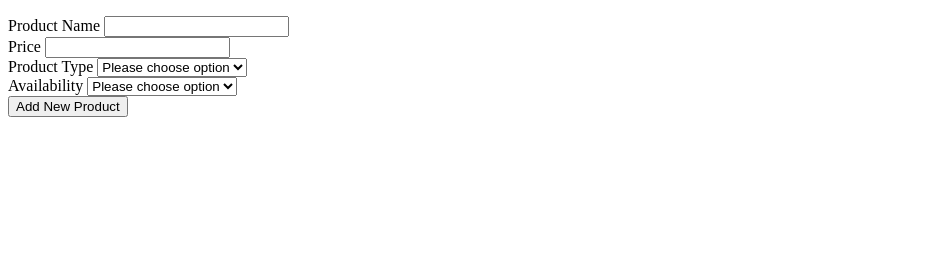
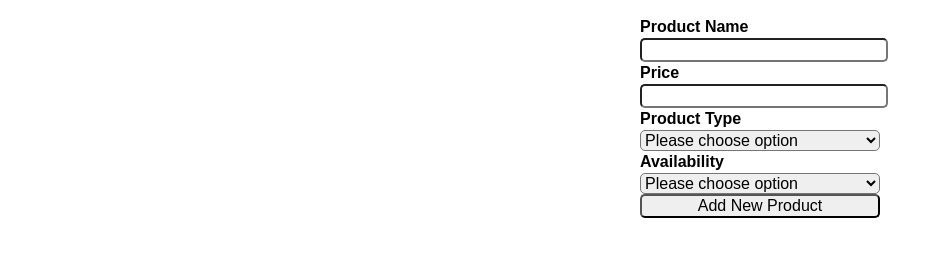
Before and after one commit to Obe101/Add-Product-Form, a plain HTML site: page Index.html in a window 1280 px wide. Shown: the whole page, without its empty margins (0-943 px from the left). Drawn offline with Linux system fonts and the light colour scheme.

Commit message:
Added css file and some styling

```diff
--- a/Index.html
+++ b/Index.html
@@ -5,6 +5,7 @@
     <meta name="viewport" content="width=device-width, initial-scale=1.0">
     <title>Add Product Form</title>
     <script src="/js/main.js"></script>
+    <link rel="stylesheet" href="/css/main.css">
 </head>
 <body>
     <div >
@@ -33,13 +34,14 @@
 
         <label for="availability">Availability</label>
         <select id="availability">
-        <option value="">Please choose option</option>
+        <option value="" >Please choose option</option>
         <option >In-store and online</option>
         <option >Online only</option>
         </select>
         <br>
 
         <input type="button" value="Add New Product">
+
     </form>
     <div id="display">
 
--- /dev/null
+++ b/css/main.css
@@ -0,0 +1,20 @@
+
+form{
+    margin-left: 50%;
+}
+#validation-summary{
+    color: red;
+    list-style: circle;
+}
+label{
+    font-weight: bolder;
+    font-family: sans-serif;
+    padding-top: 2px;
+    padding-bottom: 2px;
+    display: block;
+}
+input, select{
+    border-radius: 5px;
+    width: 15em;
+    font: 1em sans-serif;
+}
```
